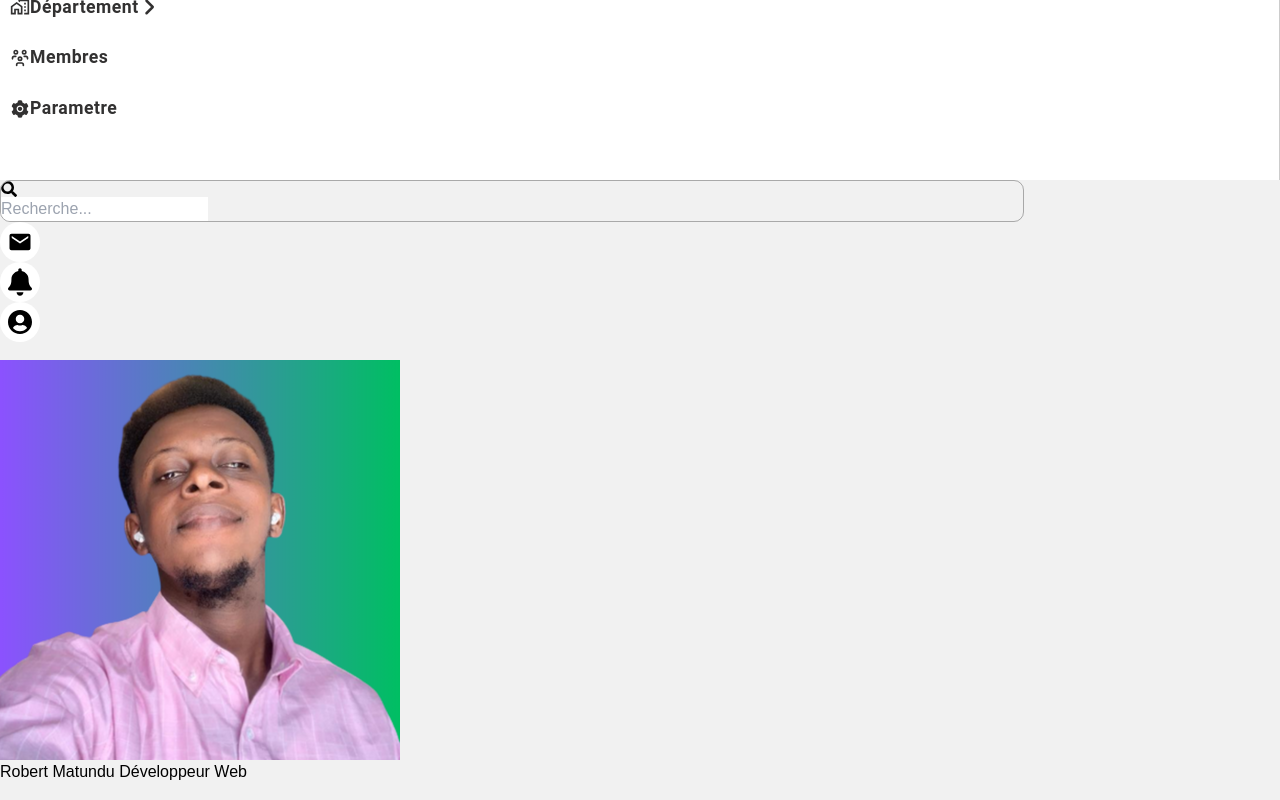
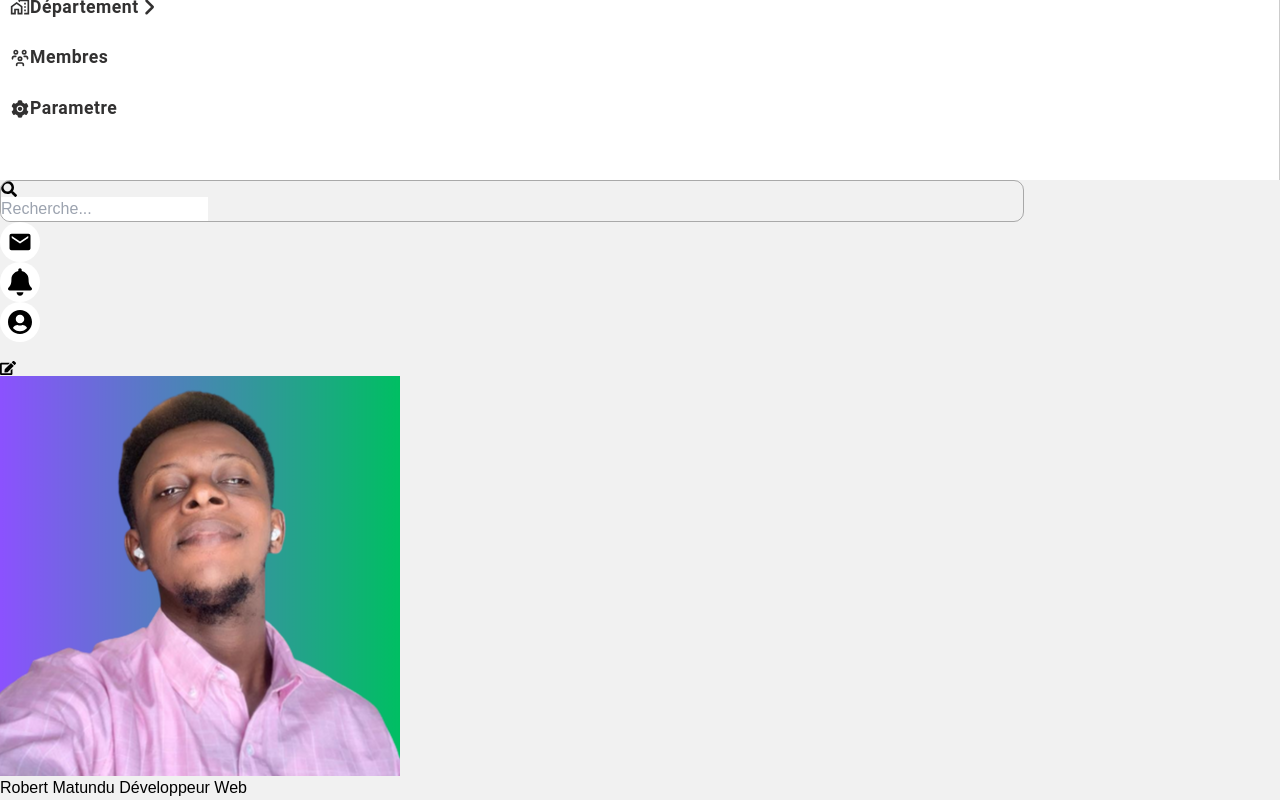
Before and after one commit to rovertnet/evv_ap, a React (Vite) app in the folder documents/: page /profil in a window 1280 px wide. Shown: the part 620-1420 px from the top of the page. Built offline with nearby package versions, Linux system fonts and the light colour scheme.

Commit message:
another commit

```diff
--- a/documents/src/components/profil/Profil.jsx
+++ b/documents/src/components/profil/Profil.jsx
@@ -1,19 +1,28 @@
 import profilimg from "../../assets/logo/moi.png"
+import { FaEdit } from "react-icons/fa";
+
 
 export default function Profil() {
   return (
     <>
       <div className="">
-        <div className="h-44 w-full bg-white rounded-lg"></div>
+        <div className="flex justify-end h-44 w-full bg-white rounded-lg space-x-2 p-2">
+          <FaEdit className="text-2xl font-bold text-gray-500" />
+        </div>
         <div className="flex justify-start gap-3">
-          <div className="bg-gray-600 rounded-full py-2 px-2 w-28 h-28 -mt-14 mx-10">
+          <div className=" bg-gray-400 rounded-full py-2 px-2 w-28 h-28 -mt-14 mx-10">
             <img
               src={profilimg}
               alt={profilimg}
-              className="rounded-full w-24 h-24 object-cover"
+              className="rounded-full w-24 h-24 object-cover border-4 border-white "
             />
           </div>
-          <h2 className="flex flex-col gap-0 font-bold text-xl text-slate-800 pt-2">Robert Matundu <span className="font-normal text-gray-500 text-base">Développeur Web</span></h2>
+          <h2 className="flex flex-col gap-0 font-bold text-xl text-slate-800 pt-2">
+            Robert Matundu{" "}
+            <span className="font-normal text-gray-500 text-base">
+              Développeur Web
+            </span>
+          </h2>
         </div>
       </div>
     </>
```
